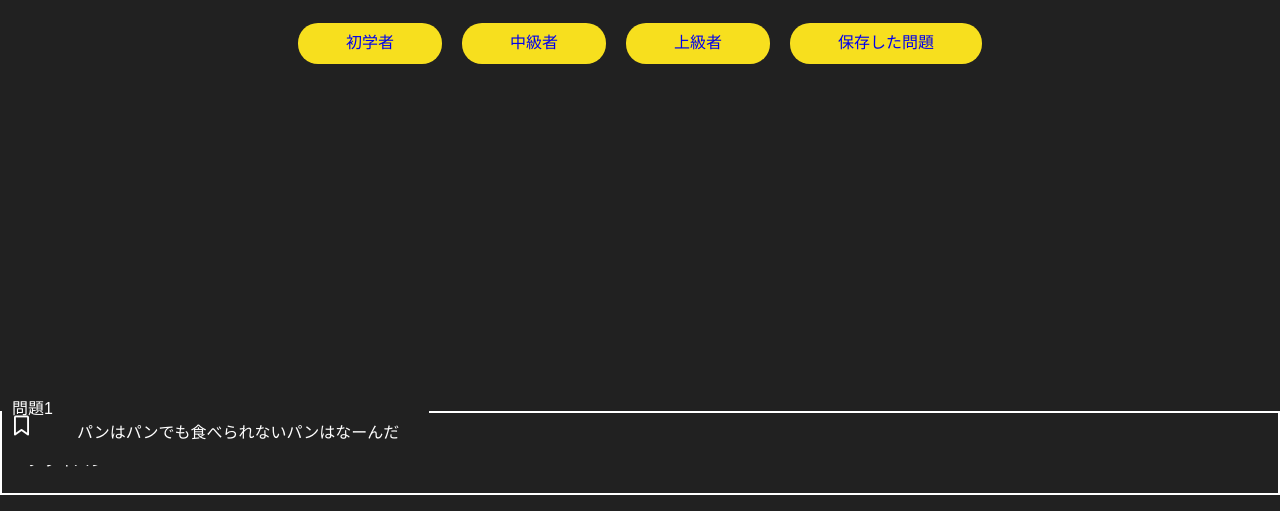
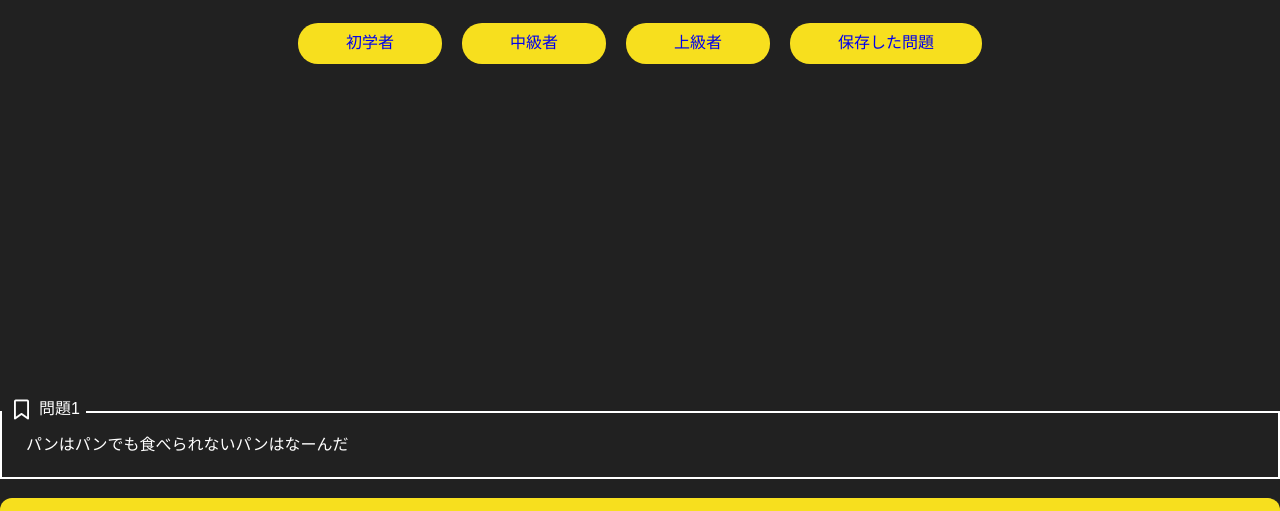
Before and after one commit to pottskun/02_workbook, a website: page index.html in a window 1280 px wide. Shown: the part 443-954 px from the top of the page. Drawn offline with Linux system fonts and the light colour scheme.

Commit message:
デザインを整えた

```diff
--- a/app.js
+++ b/app.js
@@ -53,12 +53,13 @@ fetch('data.json')
         const span3 = document.createElement("span");
         span3.textContent = `答え`;
         // ここで答え、と表示
-        span3.classList.add('txt-break', 'space');
+        span3.classList.add('space', 'answer');
 
         const span4 = document.createElement("span")
         span4.textContent = problem.answer;
         // ここで答えを表示
-        span4.classList.add('txt-break', 'question');
+        span4.classList.add('realanswer');
+        // この答えはアコーディオンを開いた時にでてくるから最初は出さなくてもいい
 
         questionHoge.appendChild(span2);
         questionWrapper.appendChild(span1);
--- a/style.css
+++ b/style.css
@@ -137,13 +137,22 @@ img {
   color: var(--text-color);
 }
 
-.question-item {
+.question-container {
   border: solid 2px white;
   position: relative;
   margin-top: 54px;
 }
 
-.question-container {
+.answer {
+  display: block;
+  margin-top: 1.2rem;
+  padding: 16px 0 16px 16px;
+  background-color: var(--background-color);
+  color: var(--text-color);
+  border-radius: 12px;
+}
+
+.question-wrapper {
   display: flex;
   position: absolute;
   top: -12px;
```
